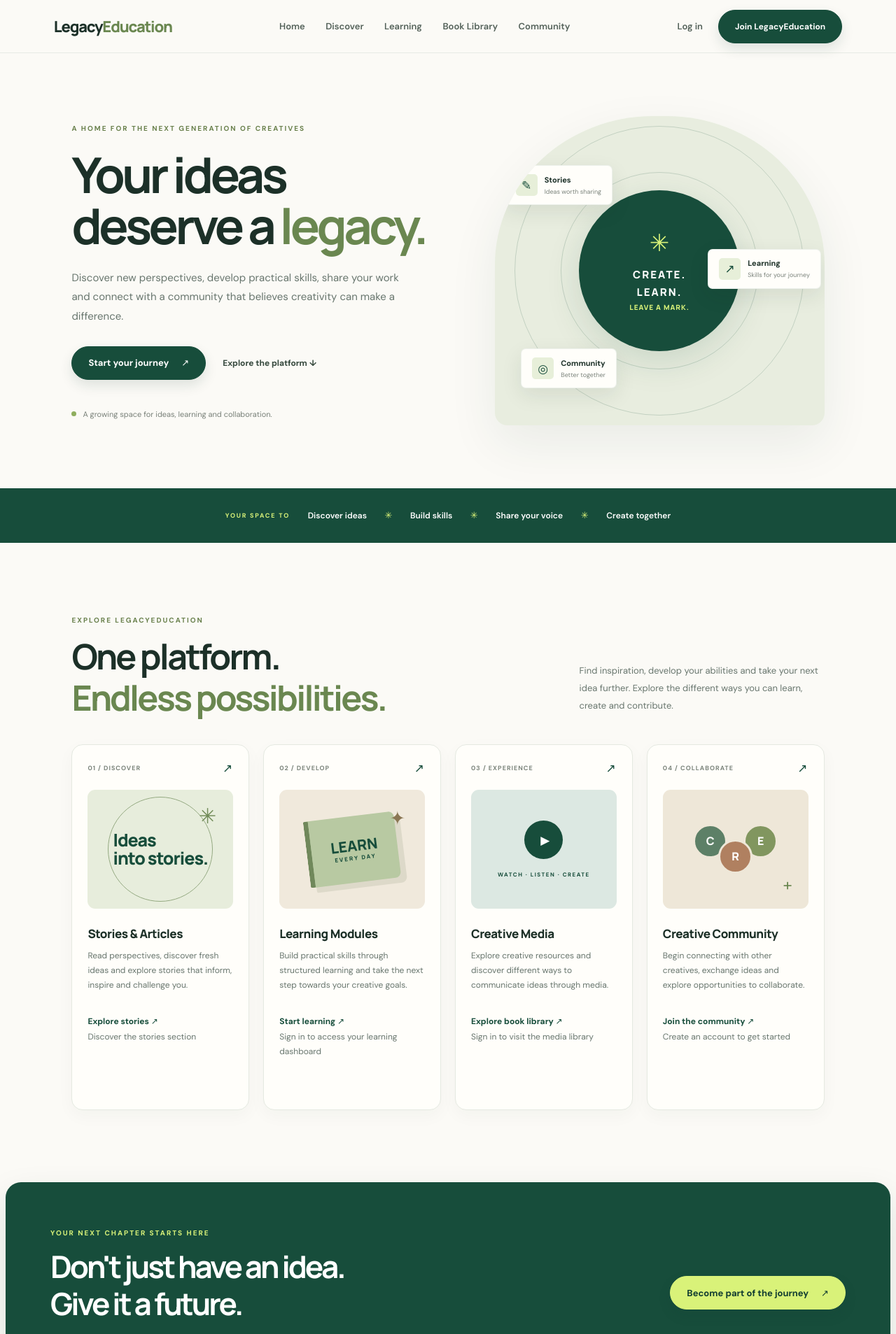
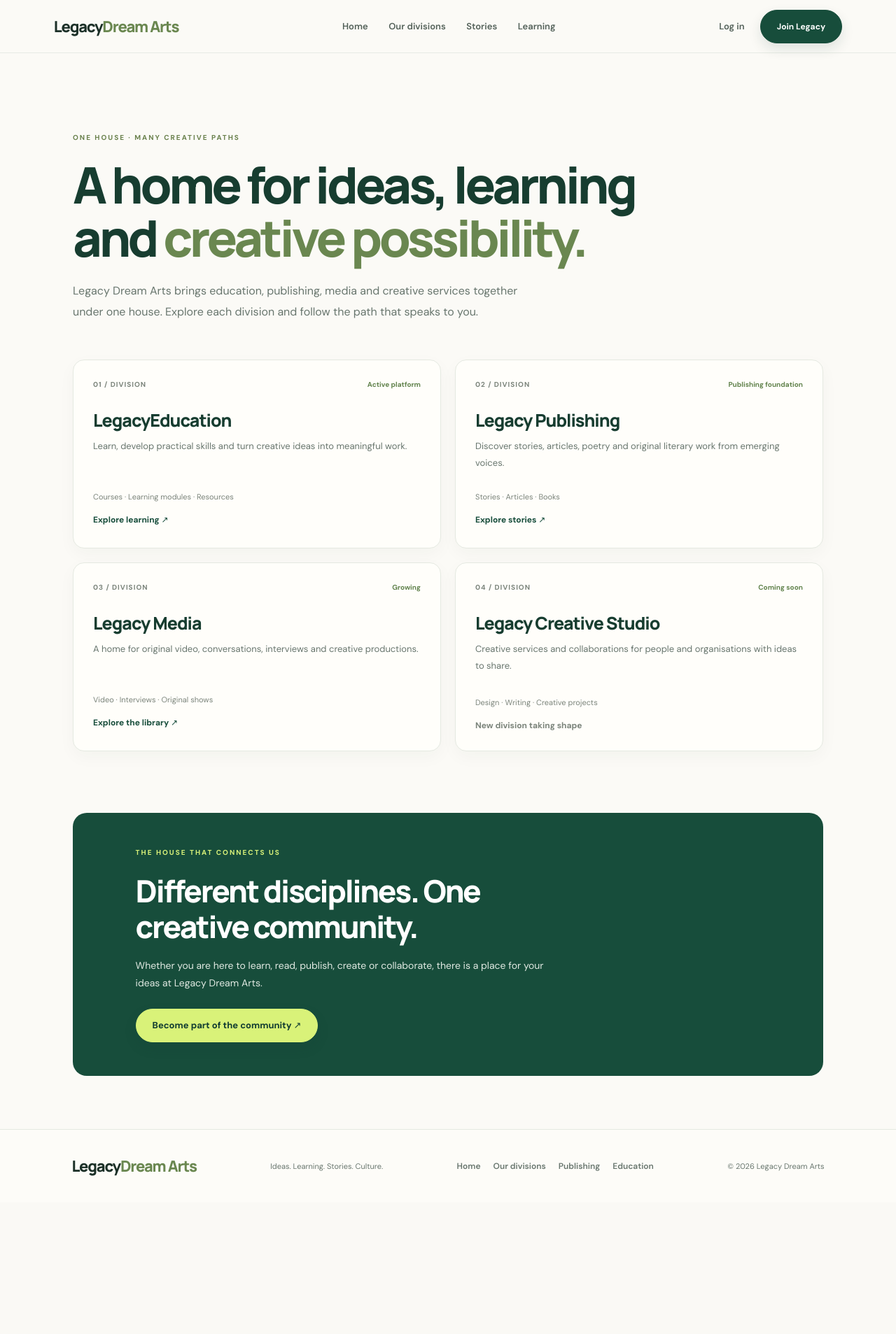
Before and after one commit to lwangaenglish10-gif/legacyeducation, a React (Vite) app in the folder frontend/: page /divisions in a window 1280 px wide. Before the commit this address led to /. Shown: the top 1907 px of the page at 70% size. After the commit the page ends 1719 px from the top, so only its background shows below. Built offline with nearby package versions, Linux system fonts and the light colour scheme; no server answers.

Commit message:
Introduce Legacy Dream Arts parent brand
Merge the parent-brand homepage and divisions page update into main.

```diff
--- a/frontend/index.html
+++ b/frontend/index.html
@@ -5,8 +5,8 @@
     <link rel="icon" type="image/svg+xml" href="/favicon.svg" />
     <meta name="viewport" content="width=device-width, initial-scale=1.0" />
     <meta name="theme-color" content="#123d31" />
-    <meta name="description" content="Learn, create and share at LegacyEducation — a creative learning space for ideas, stories and collaboration." />
-    <title>LegacyEducation | Learn. Create. Share.</title>
+    <meta name="description" content="Legacy Dream Arts is a creative house for education, literature, publishing, media and original ideas." />
+    <title>Legacy Dream Arts | Ideas. Learning. Stories. Culture.</title>
   </head>
   <body>
     <div id="root"></div>
--- a/frontend/src/App.jsx
+++ b/frontend/src/App.jsx
@@ -13,11 +13,13 @@ import LearningModule from './pages/LearningModule.jsx'
 import Stories from './pages/Stories.jsx'
 import LearnerDashboard from './pages/LearnerDashboard.jsx'
 import BookLibrary from './pages/BookLibrary.jsx'
+import Divisions from './pages/Divisions.jsx'
 function App() {
   return (
     <BrowserRouter>
       <Routes>
         <Route path="/" element={<Home />} />
+        <Route path="/divisions" element={<Divisions />} />
         <Route path="/stories" element={<Stories />} />
         <Route path="/learn" element={<LearnerDashboard />} />
         <Route path="/library" element={<BookLibrary />} />
--- a/frontend/src/Home.jsx
+++ b/frontend/src/Home.jsx
@@ -36,8 +36,8 @@ async function handleNewsletterSubmit(event) {
   return (
     <div className="site">
       <header className="navbar">
-        <a className="logo" href="#home" aria-label="LegacyEducation home">
-          Legacy<span>Education</span>
+        <a className="logo" href="#home" aria-label="Legacy Dream Arts home">
+          Legacy<span>Dream Arts</span>
         </a>
 
         <button
@@ -55,6 +55,7 @@ async function handleNewsletterSubmit(event) {
 
         <nav id="primary-navigation" className={menuOpen ? 'is-open' : ''} aria-label="Main navigation">
           <a href="#home" onClick={() => setMenuOpen(false)}>Home</a>
+          <Link to="/divisions" onClick={() => setMenuOpen(false)}>Our divisions</Link>
           <a href="#discover" onClick={() => setMenuOpen(false)}>Discover</a>
           <Link to="/learn" onClick={() => setMenuOpen(false)}>Learning</Link>
           <Link to="/library" onClick={() => setMenuOpen(false)}>Book Library</Link>
@@ -66,7 +67,7 @@ async function handleNewsletterSubmit(event) {
             Log in
           </Link>
           <Link className="button button-small" to="/register" onClick={() => setMenuOpen(false)}>
-            Join LegacyEducation
+            Join Legacy
           </Link>
         </div>
       </header>
@@ -75,7 +76,7 @@ async function handleNewsletterSubmit(event) {
         <section className="hero" id="home">
           <div className="hero-content">
             <p className="eyebrow">
-              A HOME FOR THE NEXT GENERATION OF CREATIVES
+              THE CREATIVE HOUSE FOR IDEAS, LEARNING AND EXPRESSION
             </p>
 
             <h1>
@@ -83,9 +84,7 @@ async function handleNewsletterSubmit(event) {
             </h1>
 
             <p className="hero-description">
-              Discover new perspectives, develop practical skills,
-              share your work and connect with a community that
-              believes creativity can make a difference.
+              Legacy Dream Arts brings education, literature, media and creative expression together. Discover ideas, develop practical skills, share your work and connect with a community that believes creativity can make a difference.
             </p>
 
             <div className="hero-actions">
@@ -94,7 +93,7 @@ async function handleNewsletterSubmit(event) {
               </Link>
 
               <a className="text-link" href="#discover">
-                Explore the platform ↓
+                Explore the house ↓
               </a>
             </div>
 
@@ -159,18 +158,16 @@ async function handleNewsletterSubmit(event) {
         <section className="discover section" id="discover">
           <div className="section-heading">
             <div>
-              <p className="eyebrow">EXPLORE LEGACYEDUCATION</p>
+              <p className="eyebrow">EXPLORE THE LEGACY HOUSE</p>
               <h2>
-                One platform.
+                One creative house.
                 <br />
-                <span>Endless possibilities.</span>
+                <span>Many possibilities.</span>
               </h2>
             </div>
 
             <p className="section-description">
-              Find inspiration, develop your abilities and take
-              your next idea further. Explore the different ways
-              you can learn, create and contribute.
+              Explore the divisions of Legacy Dream Arts: learn with LegacyEducation, discover literary work, experience original media and connect with creative services.
             </p>
           </div>
 
@@ -323,11 +320,10 @@ async function handleNewsletterSubmit(event) {
 
 <section className="newsletter-section" id="newsletter">
   <div className="newsletter-content">
-    <p className="eyebrow">THE LEGACYEDUCATION LETTER</p>
+    <p className="eyebrow">THE LEGACY DREAM ARTS LETTER</p>
     <h2>Ideas worth sharing.</h2>
     <p>
-      Get creative stories, learning opportunities and platform
-      updates delivered to your inbox.
+      Receive original stories, creative ideas, learning opportunities and news from across the Legacy Dream Arts house.
     </p>
 
     <form onSubmit={handleNewsletterSubmit} className="newsletter-form">
@@ -349,7 +345,7 @@ async function handleNewsletterSubmit(event) {
           onChange={(event) => setNewsletterConsent(event.target.checked)}
           required
         />
-        I agree to receive newsletter updates from LegacyEducation.
+        I agree to receive newsletter updates from Legacy Dream Arts.
       </label>
 
       <button
@@ -373,20 +369,21 @@ async function handleNewsletterSubmit(event) {
 
       <footer className="footer">
         <a className="logo" href="#home">
-          Legacy<span>Education</span>
+          Legacy<span>Dream Arts</span>
         </a>
 
-        <p>Learn. Create. Share. Leave a legacy.</p>
+        <p>Ideas. Learning. Stories. Culture.</p>
 
         <nav aria-label="Footer navigation">
           <a href="#discover">Discover</a>
+          <Link to="/divisions">Our divisions</Link>
           <Link to="/learn">Learning</Link>
           <Link to="/library">Book Library</Link>
           <a href="#join">Join us</a>
           <Link to="/login">Log in</Link>
         </nav>
 
-        <span>© 2026 LegacyEducation</span>
+        <span>© 2026 Legacy Dream Arts</span>
       </footer>
     </div>
   )
--- /dev/null
+++ b/frontend/src/pages/Divisions.css
@@ -0,0 +1,48 @@
+.divisions-page { min-height: 100vh; }
+.divisions-navbar { position: relative; }
+.divisions-hero {
+  max-width: 1120px; margin: 0 auto; padding: clamp(64px, 9vw, 112px) 24px 54px;
+}
+.divisions-hero h1 {
+  max-width: 850px; margin: 0; color: #173d30;
+  font: 800 clamp(42px, 6vw, 72px)/1.05 'Manrope', sans-serif;
+  letter-spacing: -.06em;
+}
+.divisions-hero h1 span { color: #6a8750; }
+.divisions-hero > p:last-child {
+  max-width: 660px; margin: 24px 0 0; color: #68766e;
+  font-size: 16px; line-height: 1.85;
+}
+.division-grid-section { max-width: 1120px; margin: 0 auto; padding: 0 24px 88px; }
+.division-grid { display: grid; grid-template-columns: repeat(2, minmax(0, 1fr)); gap: 20px; }
+.division-card {
+  min-height: 270px; padding: 28px; display: flex; flex-direction: column; align-items: flex-start;
+  background: #fffefa; border: 1px solid #e5e9e1; border-radius: 16px;
+  box-shadow: 0 8px 24px rgba(25,55,39,.035);
+}
+.division-card-top { width: 100%; display: flex; justify-content: space-between; gap: 12px; color: #7b847b; font-size: 10px; font-weight: 800; letter-spacing: 1px; }
+.division-status { color: #62834d; letter-spacing: 0; text-align: right; }
+.division-card h2 { margin: 30px 0 10px; color: #173d30; font: 800 25px/1.2 'Manrope', sans-serif; letter-spacing: -.04em; }
+.division-card > p { margin: 0 0 18px; color: #68766e; font-size: 13px; line-height: 1.8; }
+.division-detail { margin-top: auto; padding-bottom: 18px; color: #7b847b; font-size: 11px; }
+.division-coming-soon { color: #7b847b; font-size: 12px; font-weight: 700; }
+.division-community {
+  max-width: 1072px; margin: 0 auto 76px; padding: 48px 7%;
+  background: #174d3b; border-radius: 20px; color: white;
+}
+.division-community .eyebrow { color: #d9f279; }
+.division-community h2 { max-width: 650px; margin: 0; font: 800 clamp(30px, 4vw, 44px)/1.15 'Manrope', sans-serif; letter-spacing: -.05em; }
+.division-community > p:not(.eyebrow) { max-width: 600px; margin: 18px 0 24px; color: #e0e9e2; font-size: 14px; line-height: 1.8; }
+.division-community .button { background: #d9f279; border-color: #d9f279; color: #123d31; }
+@media (max-width: 720px) {
+  .divisions-navbar { display: flex; flex-wrap: wrap; padding: 16px 20px; }
+  .divisions-navbar nav { display: flex; flex-direction: row; flex-wrap: wrap; width: 100%; order: 3; }
+  .divisions-navbar .nav-actions { width: 100%; justify-content: flex-start; }
+  .divisions-hero { padding: 58px 22px 38px; }
+  .divisions-hero h1 { font-size: clamp(39px, 10vw, 56px); }
+  .divisions-hero > p:last-child { font-size: 14px; }
+  .division-grid-section { padding: 0 18px 60px; }
+  .division-grid { grid-template-columns: 1fr; gap: 14px; }
+  .division-card { min-height: 245px; padding: 22px; }
+  .division-community { margin: 0 16px 50px; padding: 34px 24px; }
+}
--- /dev/null
+++ b/frontend/src/pages/Divisions.jsx
@@ -0,0 +1,122 @@
+import { Link } from 'react-router-dom'
+import './Divisions.css'
+
+const divisions = [
+  {
+    number: '01',
+    name: 'LegacyEducation',
+    description: 'Learn, develop practical skills and turn creative ideas into meaningful work.',
+    detail: 'Courses · Learning modules · Resources',
+    link: '/learn',
+    action: 'Explore learning',
+    status: 'Active platform',
+  },
+  {
+    number: '02',
+    name: 'Legacy Publishing',
+    description: 'Discover stories, articles, poetry and original literary work from emerging voices.',
+    detail: 'Stories · Articles · Books',
+    link: '/stories',
+    action: 'Explore stories',
+    status: 'Publishing foundation',
+  },
+  {
+    number: '03',
+    name: 'Legacy Media',
+    description: 'A home for original video, conversations, interviews and creative productions.',
+    detail: 'Video · Interviews · Original shows',
+    link: '/library',
+    action: 'Explore the library',
+    status: 'Growing',
+  },
+  {
+    number: '04',
+    name: 'Legacy Creative Studio',
+    description: 'Creative services and collaborations for people and organisations with ideas to share.',
+    detail: 'Design · Writing · Creative projects',
+    link: null,
+    action: null,
+    status: 'Coming soon',
+  },
+]
+
+function Divisions() {
+  return (
+    <div className="site divisions-page">
+      <header className="navbar divisions-navbar">
+        <Link className="logo" to="/" aria-label="Legacy Dream Arts home">
+          Legacy<span>Dream Arts</span>
+        </Link>
+        <nav aria-label="Main navigation">
+          <Link to="/">Home</Link>
+          <Link to="/divisions" aria-current="page">Our divisions</Link>
+          <Link to="/stories">Stories</Link>
+          <Link to="/learn">Learning</Link>
+        </nav>
+        <div className="nav-actions">
+          <Link className="login-link" to="/login">Log in</Link>
+          <Link className="button button-small" to="/register">Join Legacy</Link>
+        </div>
+      </header>
+
+      <main>
+        <section className="divisions-hero">
+          <p className="eyebrow">ONE HOUSE · MANY CREATIVE PATHS</p>
+          <h1>A home for ideas, learning and <span>creative possibility.</span></h1>
+          <p>
+            Legacy Dream Arts brings education, publishing, media and creative
+            services together under one house. Explore each division and follow
+            the path that speaks to you.
+          </p>
+        </section>
+
+        <section className="division-grid-section" aria-label="Legacy Dream Arts divisions">
+          <div className="division-grid">
+            {divisions.map((division) => (
+              <article className="division-card" key={division.name}>
+                <div className="division-card-top">
+                  <span>{division.number} / DIVISION</span>
+                  <span className="division-status">{division.status}</span>
+                </div>
+                <h2>{division.name}</h2>
+                <p>{division.description}</p>
+                <span className="division-detail">{division.detail}</span>
+                {division.link ? (
+                  <Link className="feature-link" to={division.link}>
+                    {division.action} ↗
+                  </Link>
+                ) : (
+                  <span className="division-coming-soon">New division taking shape</span>
+                )}
+              </article>
+            ))}
+          </div>
+        </section>
+
+        <section className="division-community">
+          <p className="eyebrow">THE HOUSE THAT CONNECTS US</p>
+          <h2>Different disciplines. One creative community.</h2>
+          <p>
+            Whether you are here to learn, read, publish, create or collaborate,
+            there is a place for your ideas at Legacy Dream Arts.
+          </p>
+          <Link className="button" to="/register">Become part of the community ↗</Link>
+        </section>
+      </main>
+
+      <footer className="footer">
+        <Link className="logo" to="/">Legacy<span>Dream Arts</span></Link>
+        <p>Ideas. Learning. Stories. Culture.</p>
+        <nav aria-label="Footer navigation">
+          <Link to="/">Home</Link>
+          <Link to="/divisions">Our divisions</Link>
+          <Link to="/stories">Publishing</Link>
+          <Link to="/learn">Education</Link>
+        </nav>
+        <span>© 2026 Legacy Dream Arts</span>
+      </footer>
+    </div>
+  )
+}
+
+export default Divisions
```
